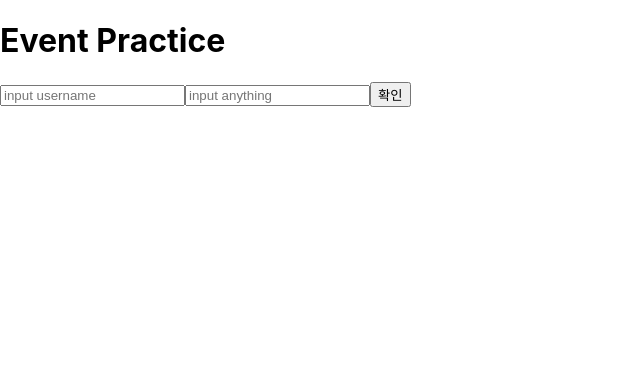
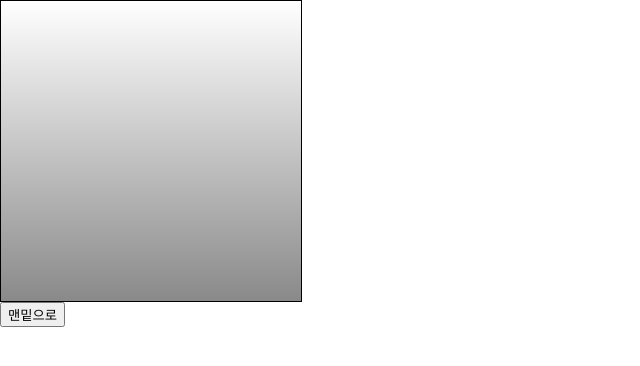
Before and after one commit to RealYoungk/the-art-of-dealing-with-React, a React (Create React App) app: page / in a window 1280 px wide. Shown: the top 366 px of the page, without its empty margins (0-640 px from the left). Built offline with nearby package versions, Linux system fonts and the light colour scheme.

Commit message:
#5. ref: DOM naming

```diff
--- a/src/App.js
+++ b/src/App.js
@@ -1,10 +1,19 @@
 import React from "react";
 // import Counter from "./Counter";
 // import Say from "./Say";
-import EventPractice from "./EventPractice";
+// import EventPractice from "./EventPractice";
+// import ValidationSample from "./ValidationSample";
+import ScrollBox from "./ScrollBox";
 
-const App = () => {
-  return <EventPractice />;
-};
+class App extends React.Component {
+  render() {
+    return (
+      <div>
+        <ScrollBox ref={(ref) => (this.scrollBox = ref)} />
+        <button onClick={() => this.scrollBox.scrollToBotton()}>맨밑으로</button>
+      </div>
+    );
+  }
+}
 
 export default App;
--- /dev/null
+++ b/src/ScrollBox.js
@@ -0,0 +1,34 @@
+import React, { Component } from "react";
+
+export default class ScrollBox extends Component {
+  scrollToBotton = () => {
+    const { scrollHeight, clientHeight } = this.box;
+    this.box.scrollTop = scrollHeight - clientHeight;
+  };
+
+  render() {
+    const style = {
+      border: "1px solid black",
+      height: "300px",
+      width: "300px",
+      overflow: "auto",
+      position: "relative",
+    };
+
+    const innerStyle = {
+      width: "100%",
+      height: "650px",
+      background: "linear-gradient(white, black)",
+    };
+    return (
+      <div
+        style={style}
+        ref={(ref) => {
+          this.box = ref;
+        }}
+      >
+        <div style={innerStyle} />
+      </div>
+    );
+  }
+}
--- /dev/null
+++ b/src/ValidationSample.css
@@ -0,0 +1,7 @@
+.success {
+  background-color: lightgreen;
+}
+
+.failure {
+  background-color: lightcoral;
+}
--- /dev/null
+++ b/src/ValidationSample.js
@@ -0,0 +1,39 @@
+import React, { Component } from "react";
+import "./ValidationSample.css";
+
+export default class ValidationSample extends Component {
+  state = {
+    password: "",
+    clicked: false,
+    validated: false,
+  };
+
+  handleChange = (e) => {
+    this.setState({
+      password: e.target.value,
+    });
+  };
+
+  handleButtonClick = () => {
+    this.setState({
+      clicked: true,
+      validated: this.state.password === "0000",
+    });
+    this.input.focus();
+  };
+
+  render() {
+    return (
+      <div>
+        <input
+          ref={(ref) => (this.input = ref)}
+          type="password"
+          value={this.state.password}
+          onChange={this.handleChange}
+          className={this.state.clicked ? (this.state.validated ? "success" : "failure") : ""}
+        />
+        <button onClick={this.handleButtonClick}>검증하기</button>
+      </div>
+    );
+  }
+}
```
Also changed, not shown: src/RefSample.js (added, +17 -0 lines).
